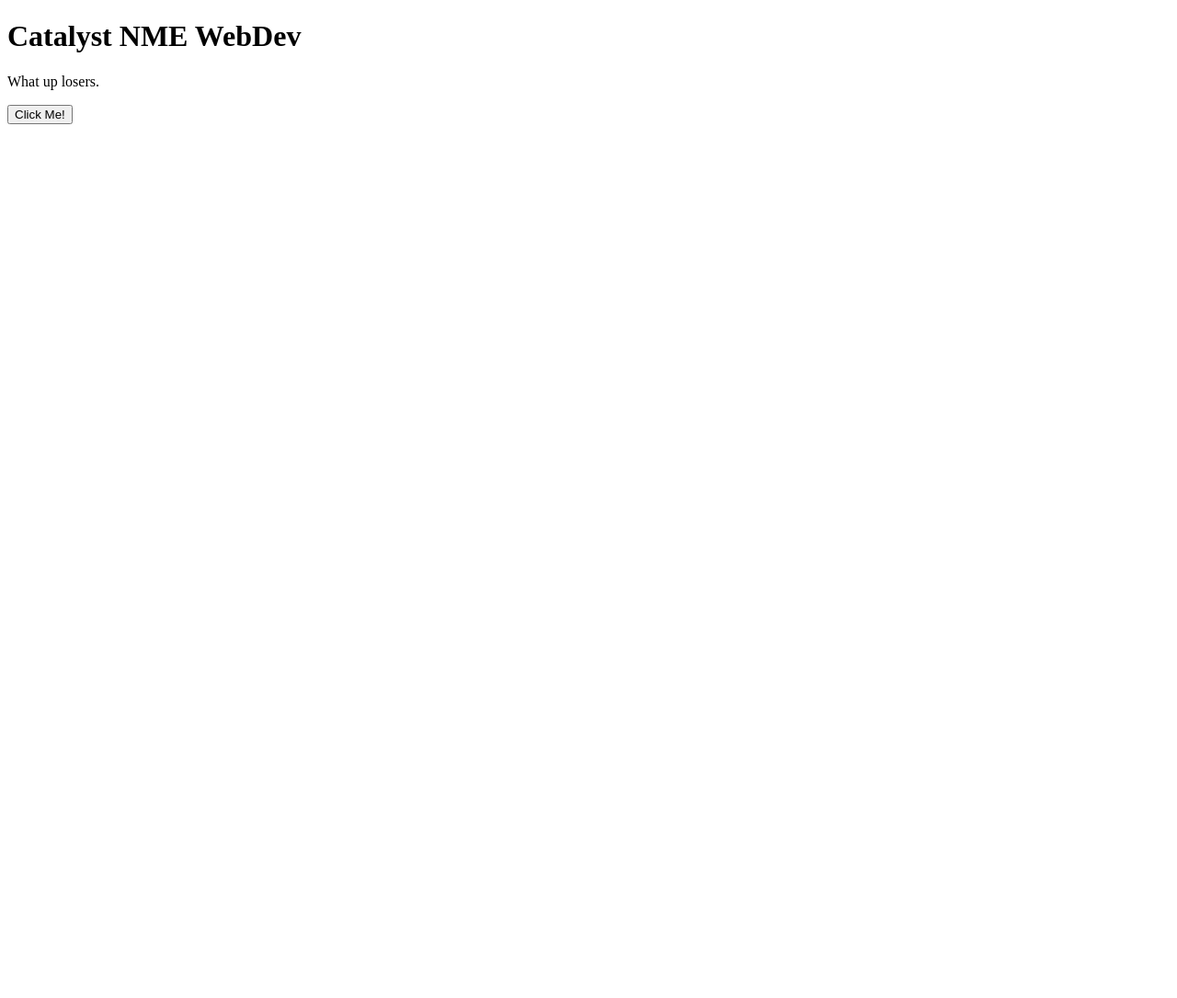
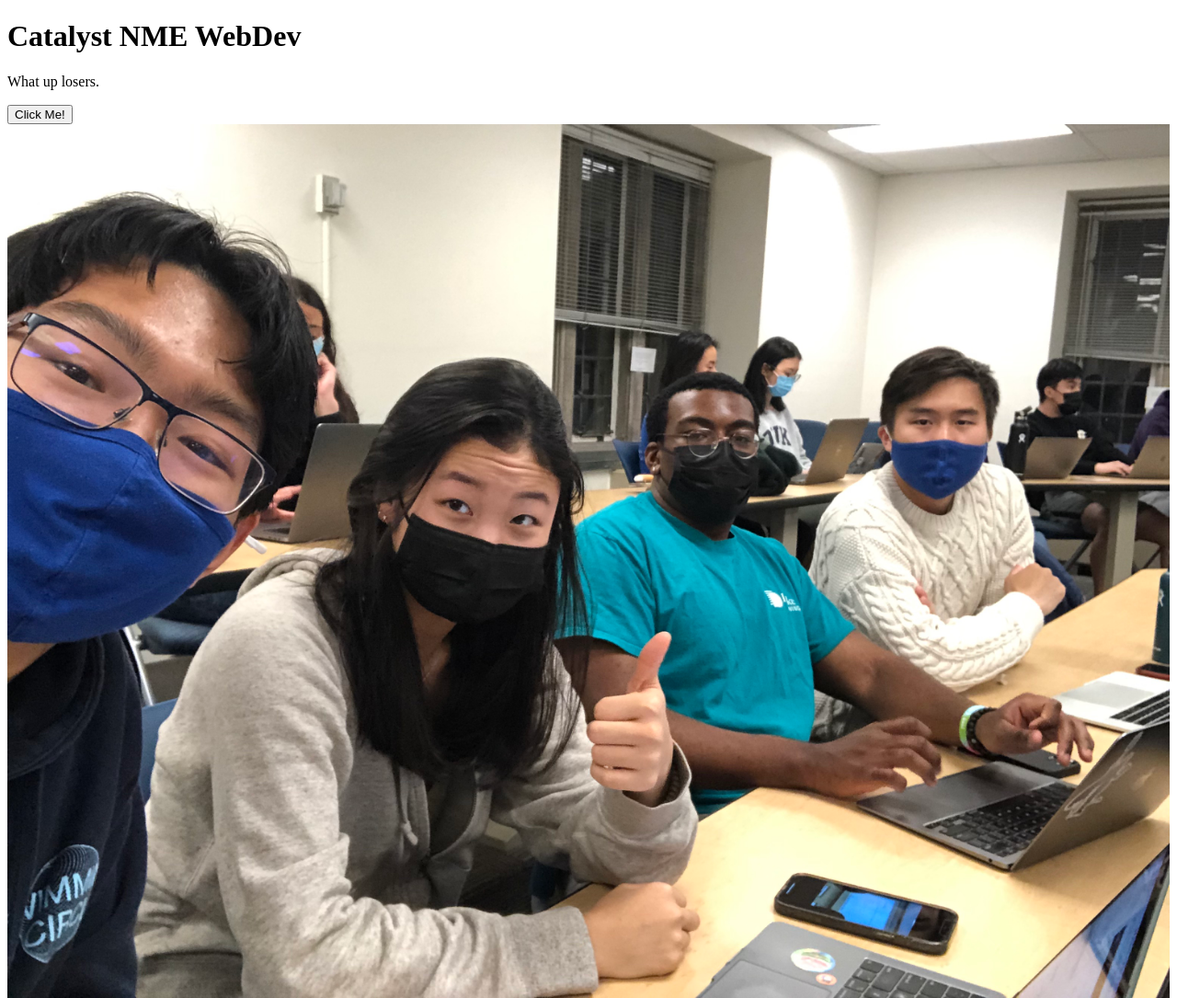
Before and after one commit to caylapark/catalystNME, a plain HTML site: page index.html in a window 1280 px wide. Shown: the whole page at 92% size. Before the commit the page ends 800 px from the top, so only its background shows below. Drawn offline with Linux system fonts and the light colour scheme.

Commit message:
image added

```diff
--- a/index.html
+++ b/index.html
@@ -1,6 +1,13 @@
 <!DOCTYPE html>
 <html>
 <body>
+
+<style>
+img {
+  max-height:100%;
+  max-width:100%;
+}
+</style>
 
 <h1>Catalyst NME WebDev</h1>
 
@@ -8,5 +15,7 @@
 
 <button type="button">Click Me!</button>
 
+<img src="selfie.jpg" alt="a bunch of winners couldn't be you" >
+
 </body>
 </html>
```
Also changed, not shown: selfie.jpg (added).
